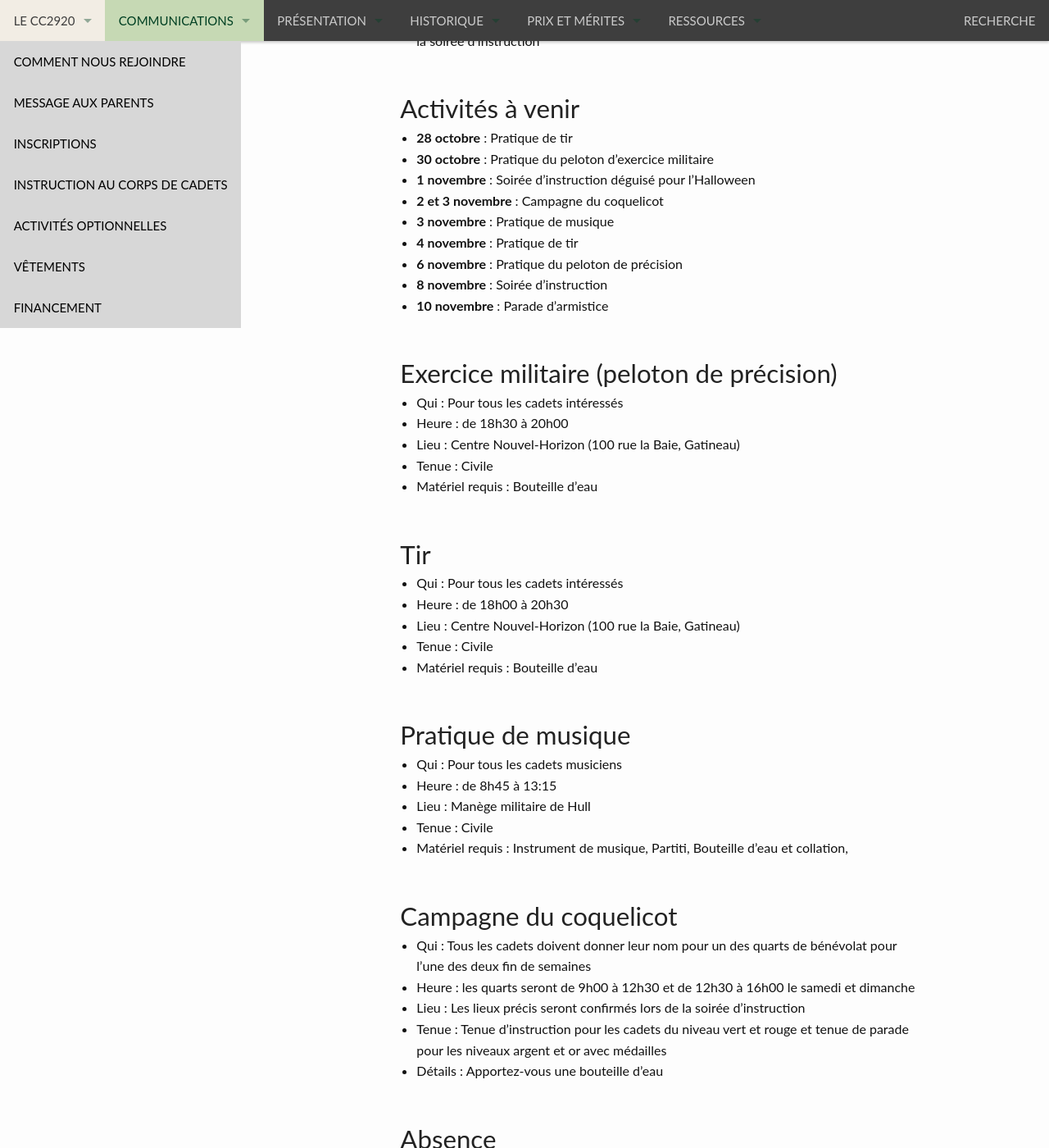
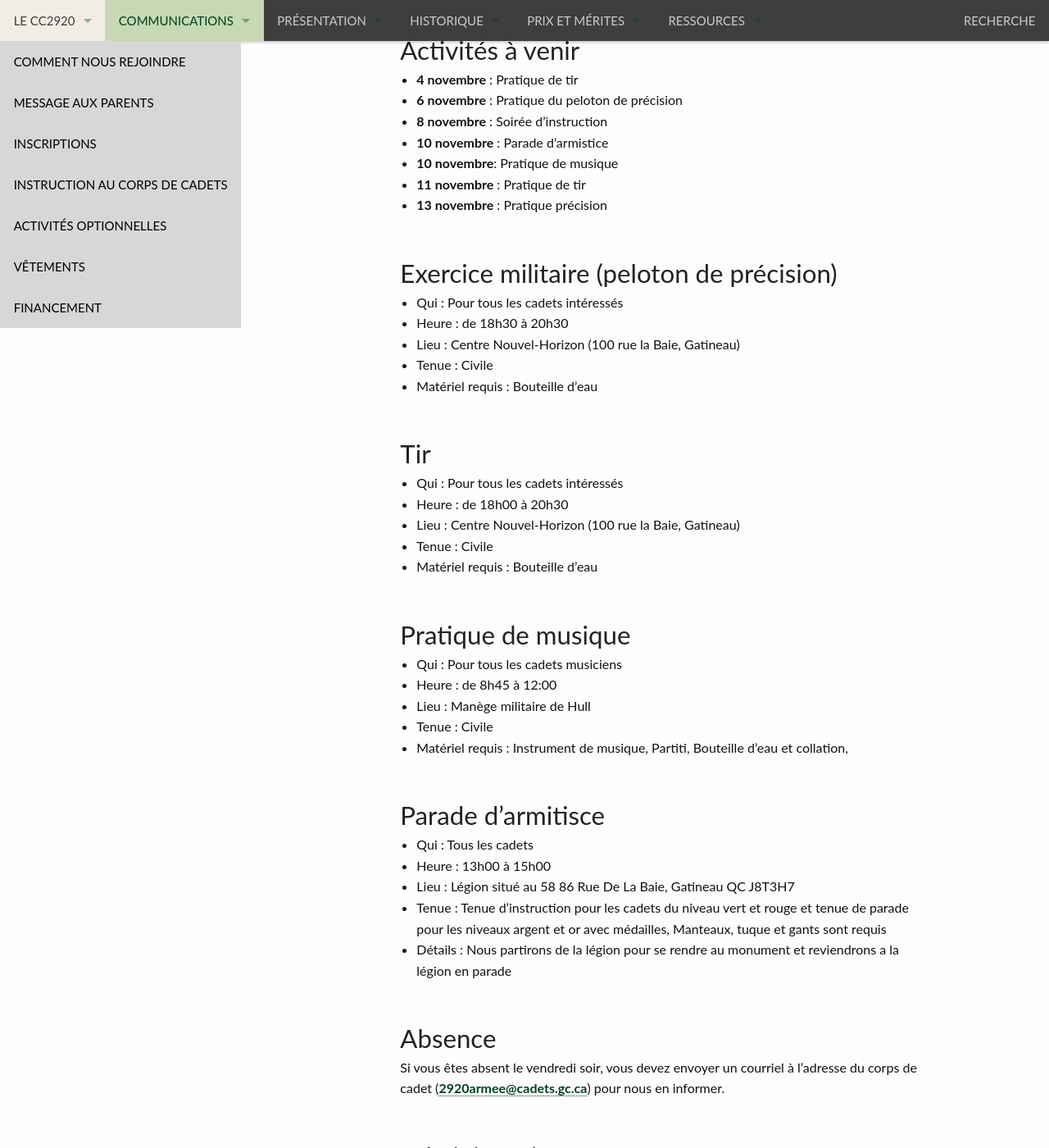
Before and after one commit to CC2920/web, a Jekyll site: the page built from _communications/messages.md, in a window 1280 px wide and 1400 px high, scrolled down 621 px. Shown: the whole window at 82% size. Built offline with Jekyll 4.4.1, drawn with Linux system fonts in a browser that asks for light colours; some of the changed text lies outside the part shown.

Commit message:
Message semaine du 3 octobre

```diff
--- a/_communications/messages.md
+++ b/_communications/messages.md
@@ -5,34 +5,31 @@
 
 ## Soirée d'instruction
 
-Ce vendredi sera une soirée d'Halloween.
+- **Date** : 8 novembre 2024 de 18h30 à 21h15
+- **Tenue** :
+  - **Niveau Vert** : Tenue d'instruction  (C5)
+  - **Niveau Rouge** : Tenue d'instruction  (C5)
+  - **Niveau Argent** : Tenue d'instruction  (C5)
+  - **Niveau Or** : Tenue d'instruction  (C5)
+  - **Cadets séniors et position sur parade** : Tenue d'instruction  (C5)
+- **Lieu** : 52 St-Rosaire
+- **Note supplémentaires** : Apportez vos instrument de musique
 
-- **Date** : 1 novembre 2024 de 18h30 à 21h15
-- **Tenue** :
-  - **Niveau Vert** : Déguisé
-  - **Niveau Rouge** : Déguisé
-  - **Niveau Argent** : Déguisé
-  - **Niveau Or** : Déguisé
-  - **Cadets séniors et position sur parade** : Déguisé
-- **Lieu** : 52 St-Rosaire
-- **Note supplémentaires** :  Ne pas apportez vos instrument de musique cette semaine pour la soirée d'instruction
 
 ## Activités à venir
 
-- **28 octobre** : Pratique de tir
-- **30 octobre** : Pratique du peloton d'exercice militaire
-- **1 novembre** : Soirée d'instruction déguisé pour l'Halloween
-- **2 et 3 novembre** : Campagne du coquelicot
-- **3 novembre** : Pratique de musique
 - **4 novembre** : Pratique de tir
 - **6 novembre** : Pratique du peloton de précision
 - **8 novembre** : Soirée d'instruction
 - **10 novembre** : Parade d'armistice
+- **10 novembre**: Pratique de musique
+- **11 novembre** : Pratique de tir
+- **13 novembre** : Pratique précision
 
 ## Exercice militaire (peloton de précision)
 
 - Qui :  Pour tous les cadets intéressés
-- Heure : de 18h30 à 20h00
+- Heure : de 18h30 à 20h30
 - Lieu : Centre Nouvel-Horizon (100 rue la Baie, Gatineau)
 - Tenue : Civile
 - Matériel requis : Bouteille d'eau
@@ -48,18 +45,18 @@
 ## Pratique de musique
 
 - Qui : Pour tous les cadets musiciens
-- Heure : de 8h45 à 13:15
+- Heure : de 8h45 à 12:00
 - Lieu : Manège militaire de Hull
 - Tenue : Civile
 - Matériel requis : Instrument de musique, Partiti, Bouteille d'eau et collation,
 
-## Campagne du coquelicot
+## Parade d'armitisce
 
-- Qui : Tous les cadets doivent donner leur nom pour un des quarts de bénévolat pour l'une des deux fin de semaines
-- Heure : les quarts seront de 9h00 à 12h30 et de 12h30 à 16h00 le samedi et dimanche
-- Lieu : Les lieux précis seront confirmés lors de la soirée d'instruction
-- Tenue : Tenue d'instruction pour les cadets du niveau vert et rouge et tenue de parade pour les niveaux argent et or avec médailles
-- Détails : Apportez-vous une bouteille d'eau
+- Qui : Tous les cadets
+- Heure : 13h00 à 15h00
+- Lieu : Légion situé au 58 86 Rue De La Baie, Gatineau QC J8T3H7
+- Tenue : Tenue d'instruction pour les cadets du niveau vert et rouge et tenue de parade pour les niveaux argent et or avec médailles, Manteaux, tuque et gants sont requis
+- Détails : Nous partirons de la légion pour se rendre au monument et reviendrons a la légion en parade
 
 ## Absence
 
```
